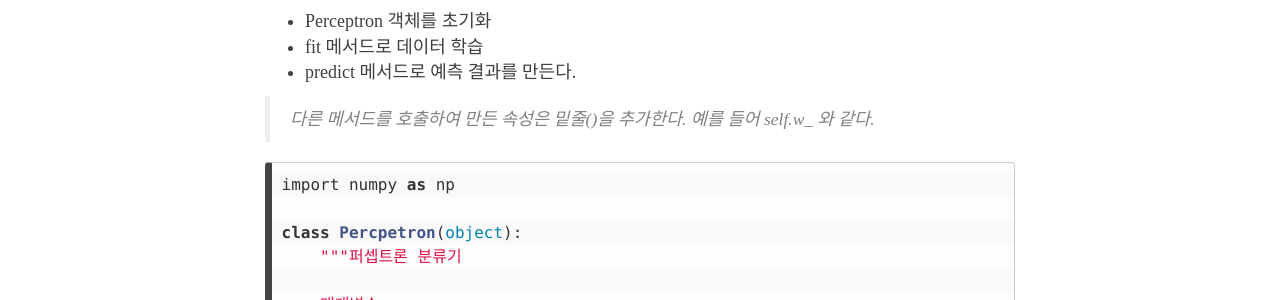
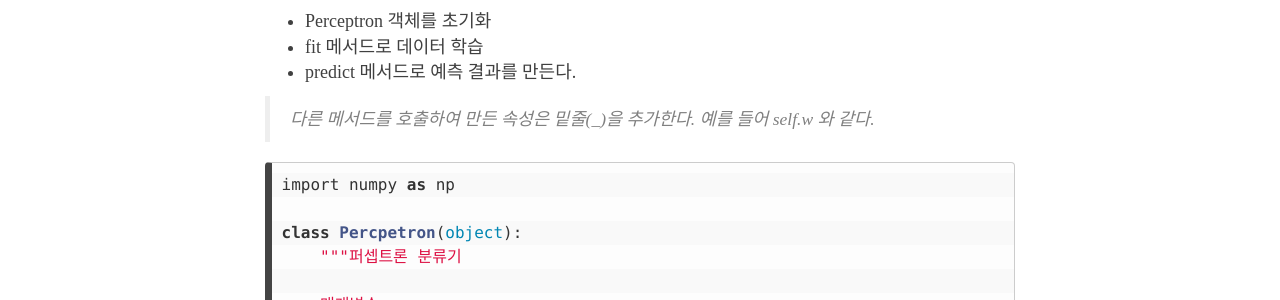
Before and after one commit to bengHak/benghak.github.io, a Jekyll site: the page built from _posts/2020-01-20-ML_chapter_02_02.md, in a window 1280 px wide and 900 px high, scrolled down 1131 px. Shown: the part 151-451 px from the top of the window. Built offline with Jekyll 4.4.1, drawn with Linux system fonts in a browser that asks for light colours; nearby versions of some CDN libraries; some web fonts are replaced; comment, search, counter and statistics services are not loaded.

```diff
--- a/_posts/2020-01-20-ML_chapter_02_02.md
+++ b/_posts/2020-01-20-ML_chapter_02_02.md
@@ -27,7 +27,7 @@ comments: true
 - fit 메서드로 데이터 학습
 - predict 메서드로 예측 결과를 만든다.
 
-> 다른 메서드를 호출하여 만든 속성은 밑줄()을 추가한다. 예를 들어 self.w_ 와 같다.
+> 다른 메서드를 호출하여 만든 속성은 밑줄(_)을 추가한다. 예를 들어 self.w 와 같다.
 
 
 
```
